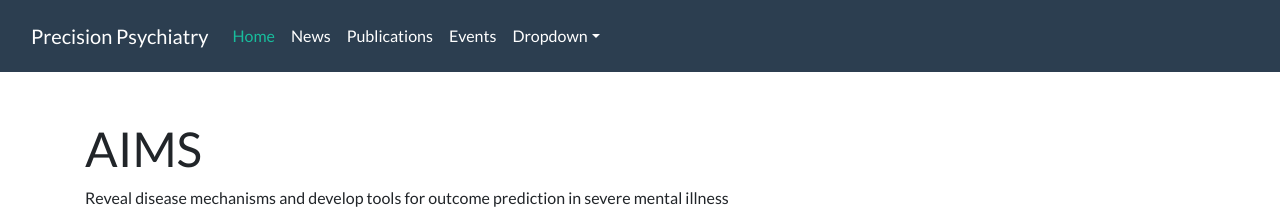
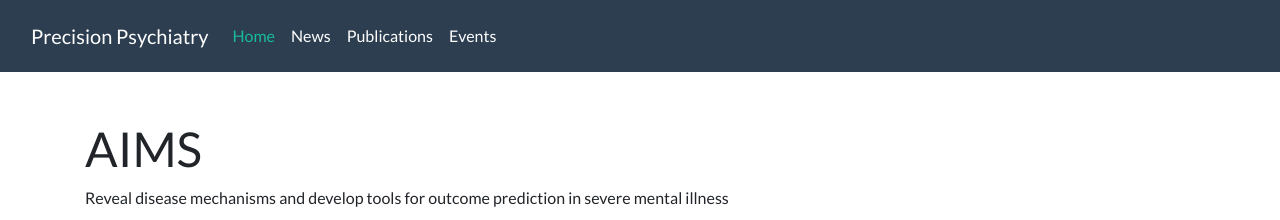
Before and after one commit to sumairhassan/test1, a Jekyll site: the page built from index.md, in a window 1280 px wide and 900 px high. Shown: the top 220 px of the window. Built offline with Jekyll 4.4.1, drawn with Linux system fonts in a browser that asks for light colours.

Commit message:
Update header.html

```diff
--- a/_includes/header.html
+++ b/_includes/header.html
@@ -19,16 +19,6 @@
         <li class="nav-item">
           <a class="nav-link" href="#">Events</a>
         </li>
-        <li class="nav-item dropdown">
-          <a class="nav-link dropdown-toggle" data-bs-toggle="dropdown" href="#" role="button" aria-haspopup="true" aria-expanded="false">Dropdown</a>
-          <div class="dropdown-menu">
-            <a class="dropdown-item" href="#">Action</a>
-            <a class="dropdown-item" href="#">Another action</a>
-            <a class="dropdown-item" href="#">Something else here</a>
-            <div class="dropdown-divider"></div>
-            <a class="dropdown-item" href="#">Separated link</a>
-          </div>
-        </li>
       </ul>
 
     </div>
```
